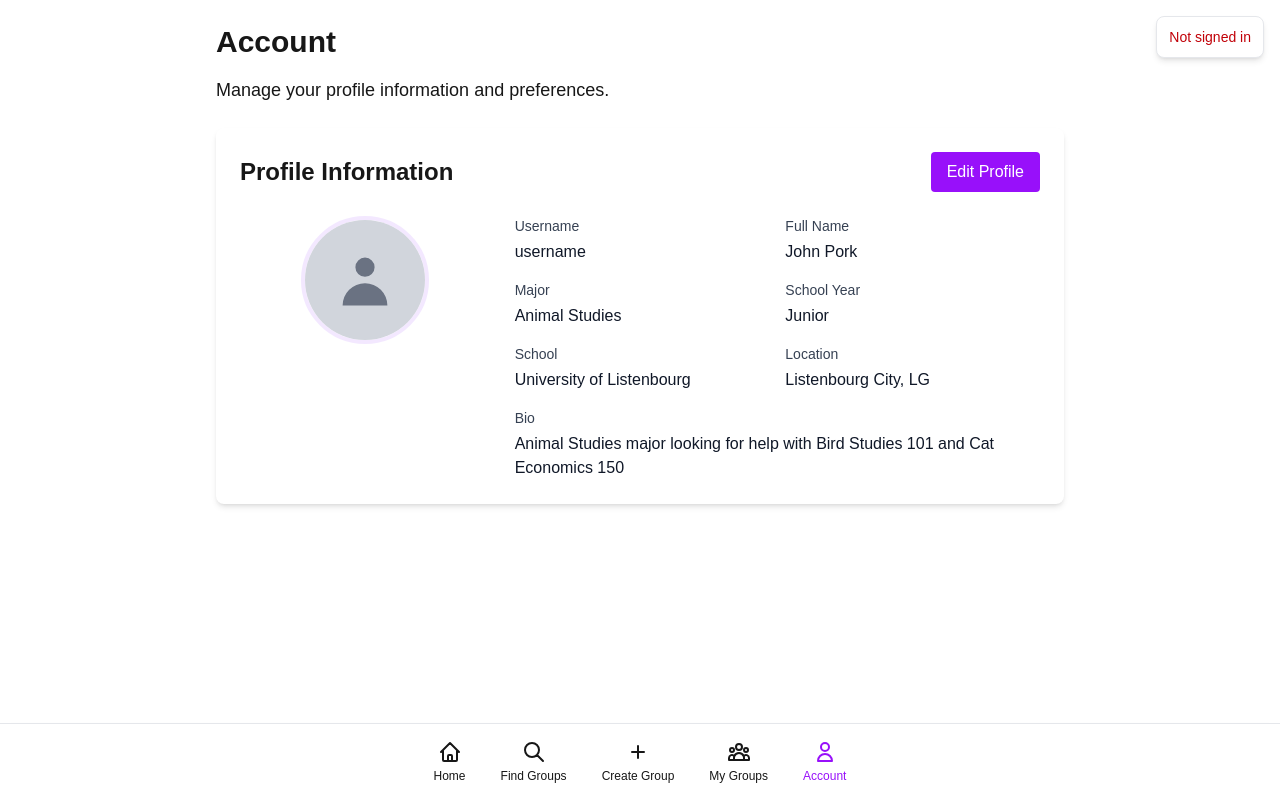
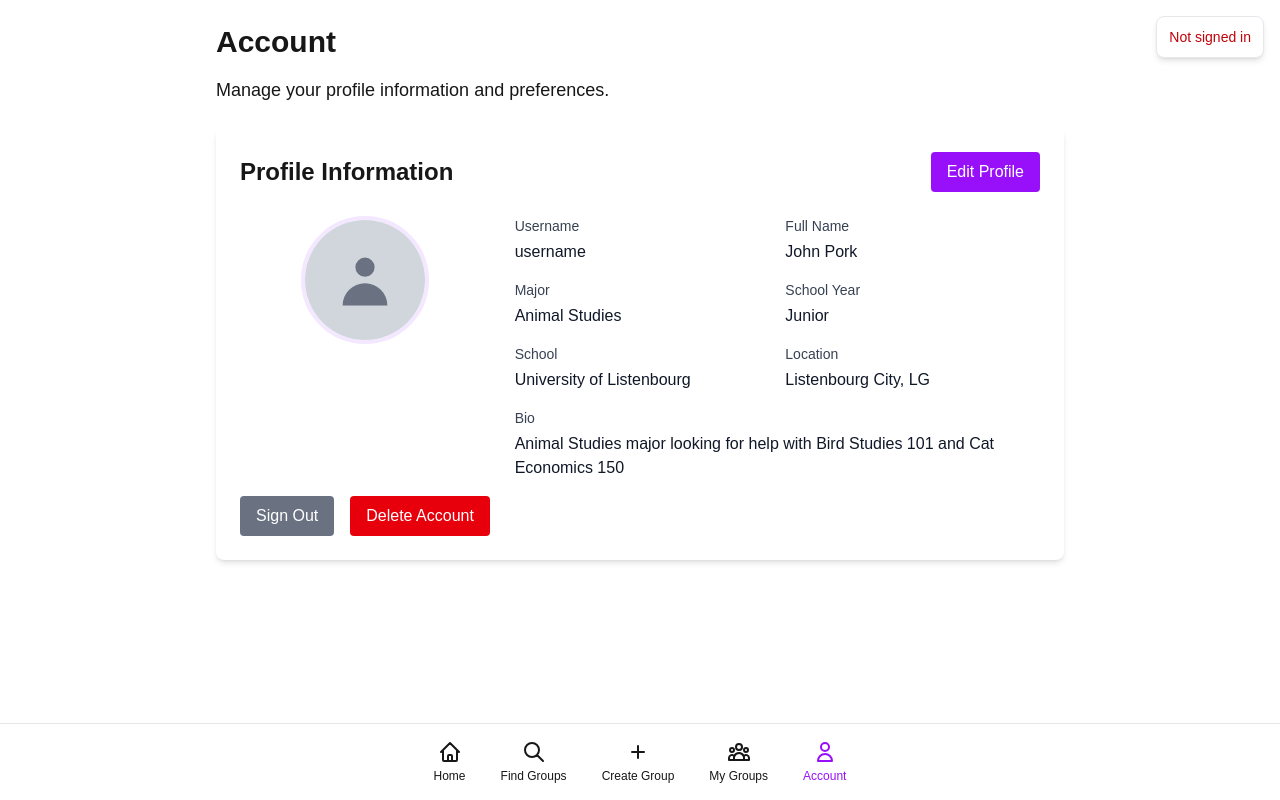
Before and after one commit to BrennerKrogh/CLSF, a Next.js app in the folder client/: page /account in a window 1280 px wide. Built offline with nearby package versions, Linux system fonts and the light colour scheme; no server answers.

Commit message:
sign out and account deletion

```diff
--- a/client/src/app/account/components/AccountProfile.tsx
+++ b/client/src/app/account/components/AccountProfile.tsx
@@ -5,6 +5,8 @@ import { useState } from 'react';
 //import Image from 'next/image';
 import { useEffect } from 'react';
 import { auth, loadUserProfile, saveUserProfile } from '../../../firebase';
+import { deleteAccount } from '../../../firebase';
+import { signOut } from "firebase/auth";
 
 export default function AccountProfile() {
   // State for edit mode
@@ -79,6 +81,33 @@ export default function AccountProfile() {
       console.log("Profile saved");
     }
     setIsEditing(false);
+  };
+
+  // Handle account deletion
+  const handleDeleteAccount = async () => {
+    const confirmDelete = window.confirm(
+      "Are you sure you want to permanently delete your account?"
+    );
+    if (!confirmDelete) return;
+
+    try {
+      await deleteAccount();
+      alert("Account deleted successfully.");
+      window.location.href = "/login";
+    } catch (err: any) {
+      alert("Failed to delete account: " + err.message);
+    }
+  };
+
+  // Handle signing out
+  const handleSignOut = async () => {
+    try {
+      await signOut(auth);
+      alert("Signed out successfully.");
+      window.location.href = "/login";
+    } catch (err: any) {
+      alert("Sign out failed: " + err.message);
+    }
   };
 
   return (
@@ -264,6 +293,22 @@ export default function AccountProfile() {
           </div>
         </div>
       </div>
+      {/* Sign out button */}
+      <div className="mt-4 flex space-x-4">
+        <button
+          onClick={handleSignOut}
+          className="px-4 py-2 bg-gray-500 text-white rounded hover:bg-gray-600 transition"
+        >
+          Sign Out
+        </button>
+
+        <button // delete account button
+          onClick={handleDeleteAccount}
+          className="px-4 py-2 bg-red-600 text-white rounded hover:bg-red-700 transition"
+        >
+          Delete Account
+        </button>
+      </div>
     </div>
   );
 }
--- a/client/src/firebase.js
+++ b/client/src/firebase.js
@@ -7,6 +7,7 @@ import { get } from "firebase/database";
 //import { onAuthStateChanged } from "firebase/auth";
 import { sendPasswordResetEmail,onAuthStateChanged,setPersistence, browserLocalPersistence } from "firebase/auth";
 import { query, orderByChild, equalTo } from "firebase/database";
+import { deleteUser } from 'firebase/auth';
 
 
 const firebaseConfig = {
@@ -226,3 +227,12 @@ export {
   loadUserProfile,
   fetchAllGroups,
   fetchGroupsByUID};
+
+export async function deleteAccount() {
+  const user = auth.currentUser;
+  if (user) {
+    await deleteUser(user);
+  } else {
+    throw new Error("No user is currently logged in.");
+  }
+}
```
